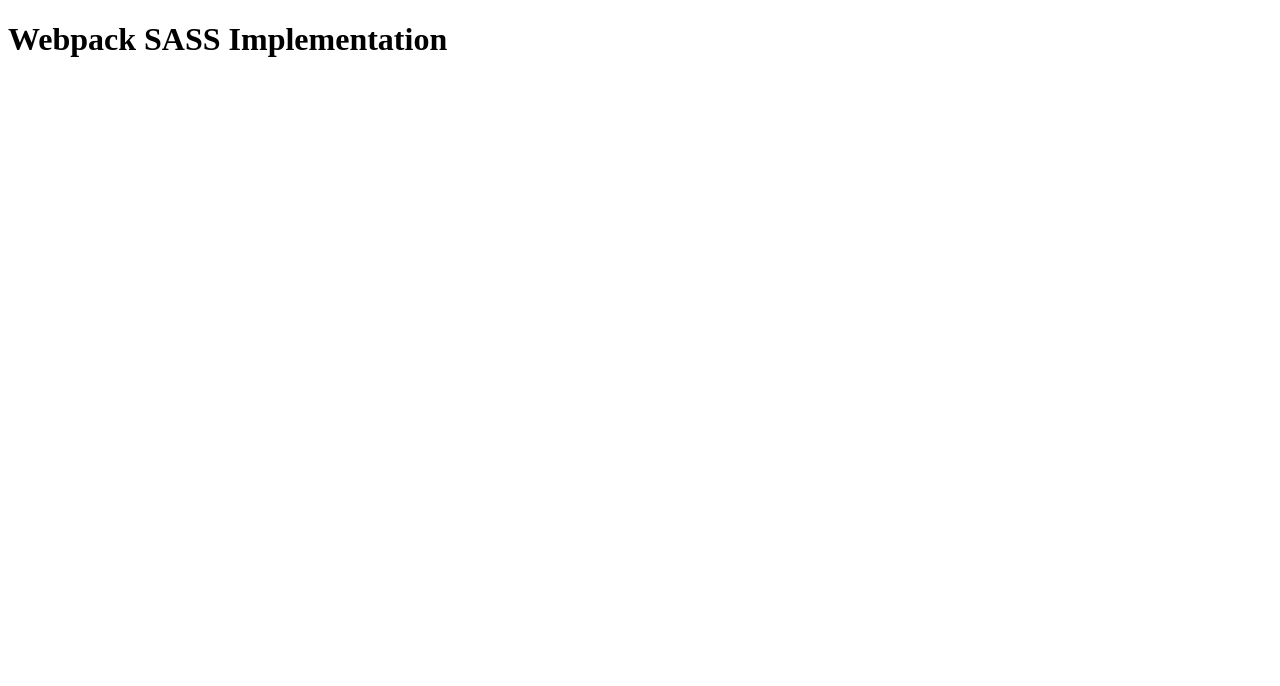
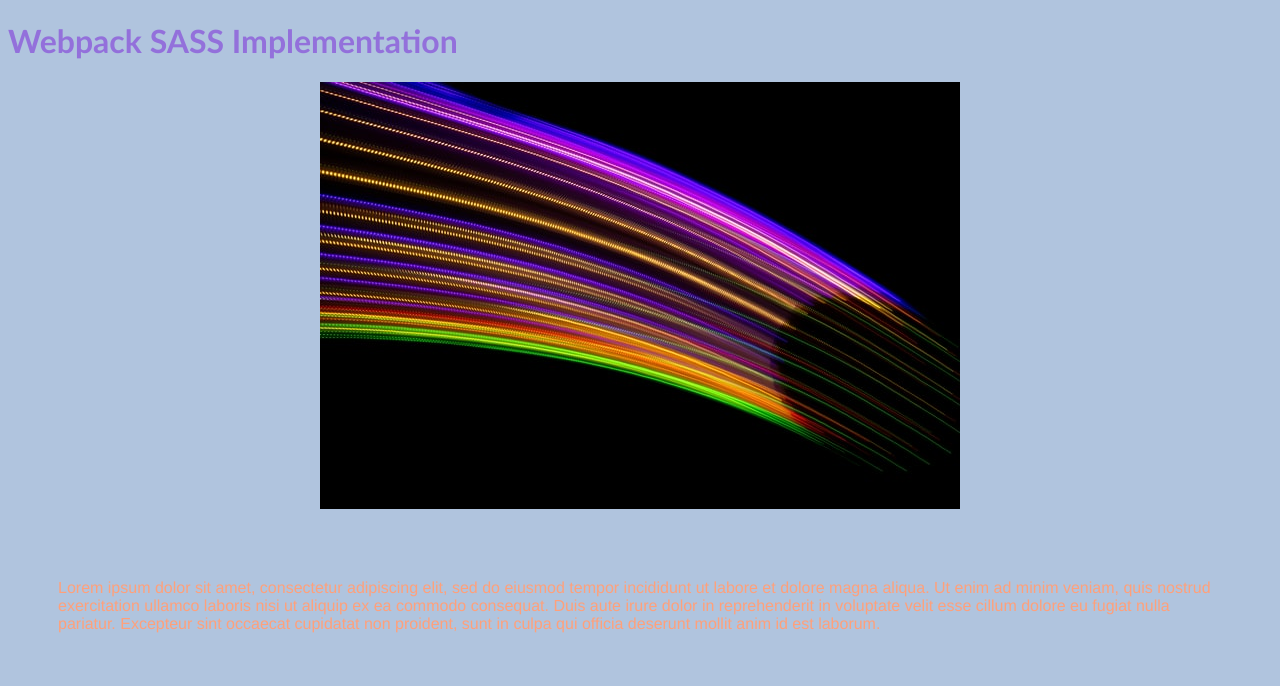
Before and after one commit to LeslieTepale/IS117-Practice-SASS, a plain HTML site: page docs/index.html in a window 1280 px wide. Drawn offline with Linux system fonts and the light colour scheme.

Commit message:
sass to css

```diff
--- a/docs/css/main.sass
+++ b/docs/css/main.sass
@@ -0,0 +1,11 @@
+$background-color: lightsteelblue
+$font-color: lightsalmon
+$h-color: mediumpurple
+body
+  font: 100% Helvetica, sans-serif
+  background-color: $background-color
+  color: $font-color
+h1
+  font: 100% "Trebuchet MS", sans-serif
+p
+  padding: 50px
--- a/docs/index.html
+++ b/docs/index.html
@@ -3,9 +3,20 @@
 <head>
     <meta charset="UTF-8">
     <title>SASS Practice</title>
+    <link rel="stylesheet" href="css/main.css">
 </head>
 <body>
 <h1>Webpack SASS Implementation </h1>
-<p></p>
+<center><img src="images/purpleandgreen.jpg"></center>
+<p>
+    Lorem ipsum dolor sit amet, consectetur adipiscing elit,
+    sed do eiusmod tempor incididunt ut labore et dolore magna
+    aliqua. Ut enim ad minim veniam, quis nostrud exercitation
+    ullamco laboris nisi ut aliquip ex ea commodo consequat.
+    Duis aute irure dolor in reprehenderit in voluptate velit
+    esse cillum dolore eu fugiat nulla pariatur. Excepteur sint
+    occaecat cupidatat non proident, sunt in culpa qui officia
+    deserunt mollit anim id est laborum.
+</p>
 </body>
 </html>
```
Also changed, not shown: docs/css/main.css.
